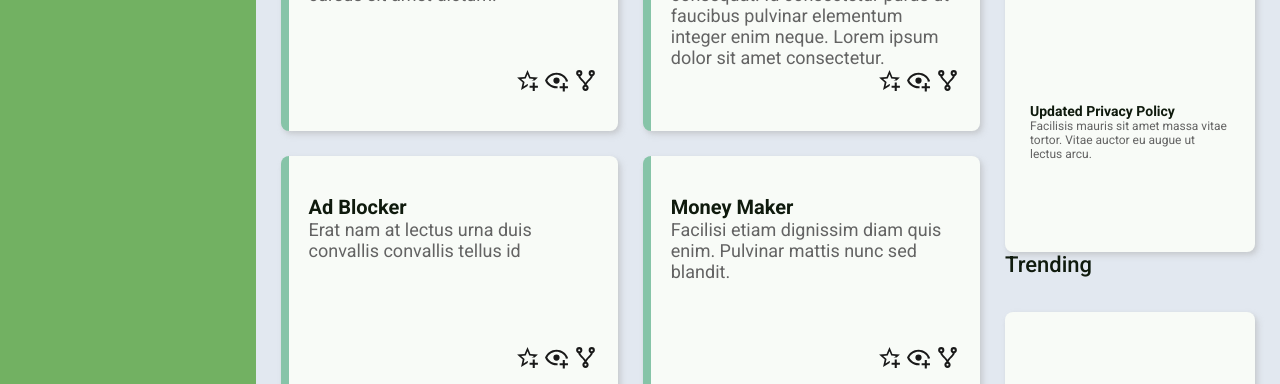
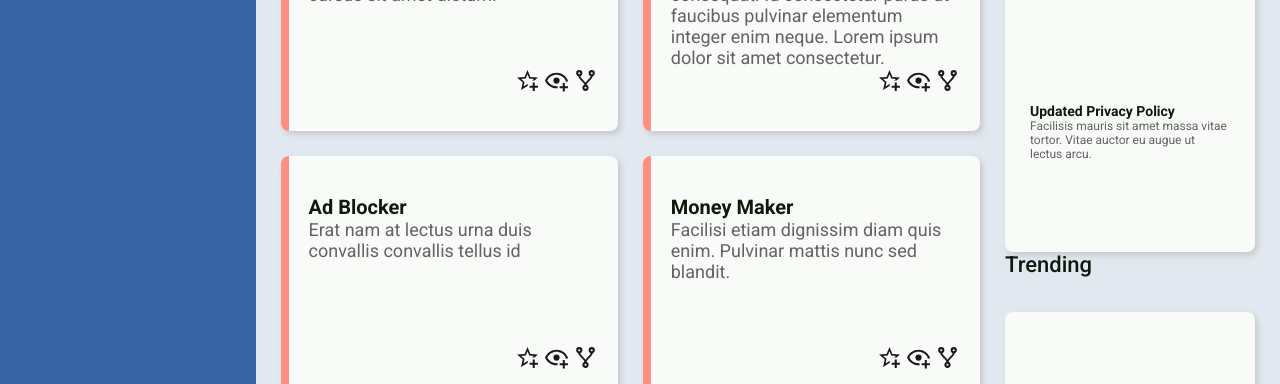
Before and after one commit to VecchiR/admin-dashboard, a plain HTML site: page index.html in a window 1280 px wide. Shown: the part 606-990 px from the top of the page. Drawn offline with Linux system fonts and the light colour scheme.

Commit message:
Change color palette

```diff
--- a/styles.css
+++ b/styles.css
@@ -6,9 +6,9 @@
 --text-light-color: #f8fbf7;
 
 --background-color: #f8fbf7;
---primary-color: #72b162;
+--primary-color: #3765a6;
 --secondary-color: #9ecfb2;
---accent-color: #86c4a8;
+--accent-color: #FE8E82;
 --second-background-color: #E2E8F0;
 
 
```
